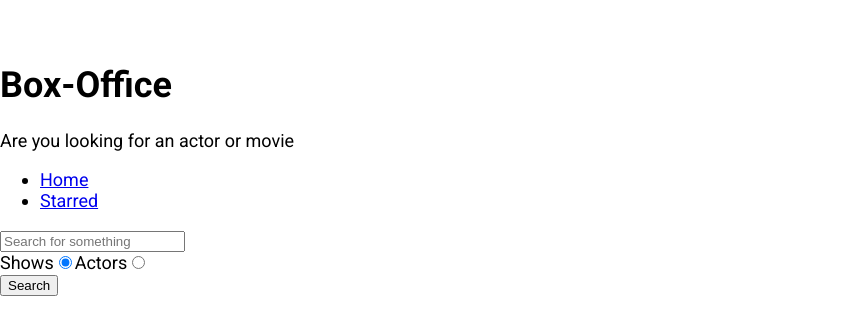
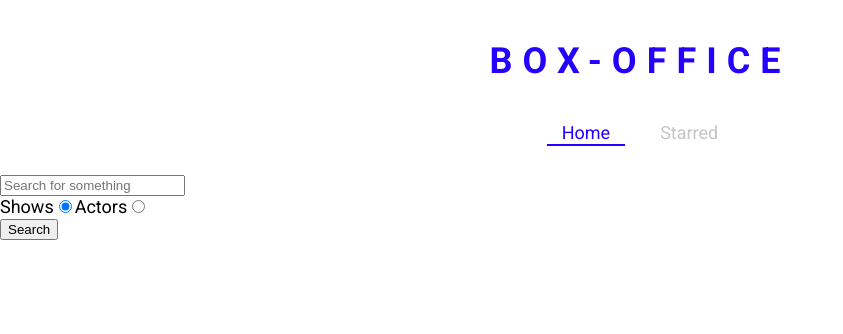
Before and after one commit to DEV-PROG-spec/box-office, a React (Create React App) app: page / in a window 1280 px wide. Shown: the top 334 px of the page, without its empty margins (0-843 px from the left). Built offline with nearby package versions, Linux system fonts and the light colour scheme.

Commit message:
defined theme for styled components and created a few styled components

```diff
--- a/src/App.js
+++ b/src/App.js
@@ -1,36 +1,40 @@
 import React from 'react';
-import {Switch,Route} from 'react-router-dom'
-
+import { Switch, Route } from 'react-router-dom';
+import { ThemeProvider } from 'styled-components';
 
 import Home from './pages/Home';
+import Starred from './pages/Starred';
 import Show from './pages/Show';
-import Starred from './pages/Starred';
 
-
+const theme = {
+  mainColors: {
+    blue: '#2400ff',
+    gray: '#c6c6c6',
+    dark: '#353535',
+  },
+};
 
 function App() {
   return (
-
-
+    <ThemeProvider theme={theme}>
       <Switch>
         <Route exact path="/">
-        <Home/>
+          <Home />
         </Route>
+
         <Route exact path="/starred">
-        <Starred/>
+          <Starred />
         </Route>
+
         <Route exact path="/show/:id">
-        <Show/>
+          <Show />
         </Route>
+
         <Route>
-        <div>
-        Error 404:Page not found..
-        </div>
-
+          <div>Not found</div>
         </Route>
       </Switch>
-
-
+    </ThemeProvider>
   );
 }
 
--- a/src/components/Navs.js
+++ b/src/components/Navs.js
@@ -1,24 +1,32 @@
-import React from 'react'
-import { Link } from 'react-router-dom'
+import React from 'react';
+import { useLocation } from 'react-router-dom';
+
+import { NavList, LinkStyled } from './Navs.styled';
 
 const LINKS = [
-  {to:'/' , text:'Home'},
-  {to:'/starred' , text:"Starred"}
+  { to: '/', text: 'Home' },
+  { to: '/starred', text: 'Starred' },
 ];
+
 const Navs = () => {
+  const location = useLocation();
+
   return (
     <div>
-      <ul>
-        {
-          LINKS.map(item =>(
-             <li key={item.to}>
-               <Link to={item.to}>{item.text}</Link>
-              </li>
-             ))
-        }
-      </ul>
+      <NavList>
+        {LINKS.map(item => (
+          <li key={item.to}>
+            <LinkStyled
+              to={item.to}
+              className={item.to === location.pathname ? 'active' : ''}
+            >
+              {item.text}
+            </LinkStyled>
+          </li>
+        ))}
+      </NavList>
     </div>
   );
 };
 
-export default Navs
+export default Navs;
--- /dev/null
+++ b/src/components/Navs.styled.js
@@ -0,0 +1,41 @@
+import styled from 'styled-components';
+import { Link } from 'react-router-dom';
+
+export const NavList = styled.ul`
+  display: flex;
+  justify-content: center;
+  list-style: none;
+  margin: 0 0 30px;
+  padding: 0;
+`;
+
+export const LinkStyled = styled(Link)`
+  margin: 0 10px;
+  padding: 3px 15px;
+  position: relative;
+  text-decoration: none;
+  color: ${({ theme }) => theme.mainColors.gray};
+  &.active {
+    color: ${({ theme }) => theme.mainColors.blue};
+    &:after {
+      content: '';
+      position: absolute;
+      display: block;
+      height: 2px;
+      left: 0%;
+      bottom: 0;
+      background-color: ${({ theme }) => theme.mainColors.blue};
+      animation: slide-in 0.3s ease-in forwards;
+      @keyframes slide-in {
+        from {
+          left: 50%;
+          width: 0;
+        }
+        to {
+          left: 0%;
+          width: 100%;
+        }
+      }
+    }
+  }
+`;
--- a/src/components/Title.js
+++ b/src/components/Title.js
@@ -1,12 +1,13 @@
-import React from 'react'
+import React from 'react';
+import { TitleWrapper } from './Title.styled';
 
-const Title = ({title,subtile}) => {
+const Title = ({ title, subtitle }) => {
   return (
-    <div>
+    <TitleWrapper>
       <h1>{title}</h1>
-      <p>{subtile}</p>
-    </div>
-  )
-}
+      <p>{subtitle}</p>
+    </TitleWrapper>
+  );
+};
 
-export default Title
+export default Title;
--- /dev/null
+++ b/src/components/Title.styled.js
@@ -0,0 +1,18 @@
+import styled from 'styled-components';
+
+export const TitleWrapper = styled.div`
+  text-align: center;
+  margin: 0 0 40px;
+
+  h1 {
+    color: ${({ theme }) => theme.mainColors.blue};
+    letter-spacing: 10px;
+    text-transform: uppercase;
+    margin: 0 0 10px;
+  }
+
+  p {
+    color: ${({ theme }) => theme.mainColors.dark};
+    margin: 0;
+  }
+`;
```
Lines whose indentation alone changed are shown as unchanged.
